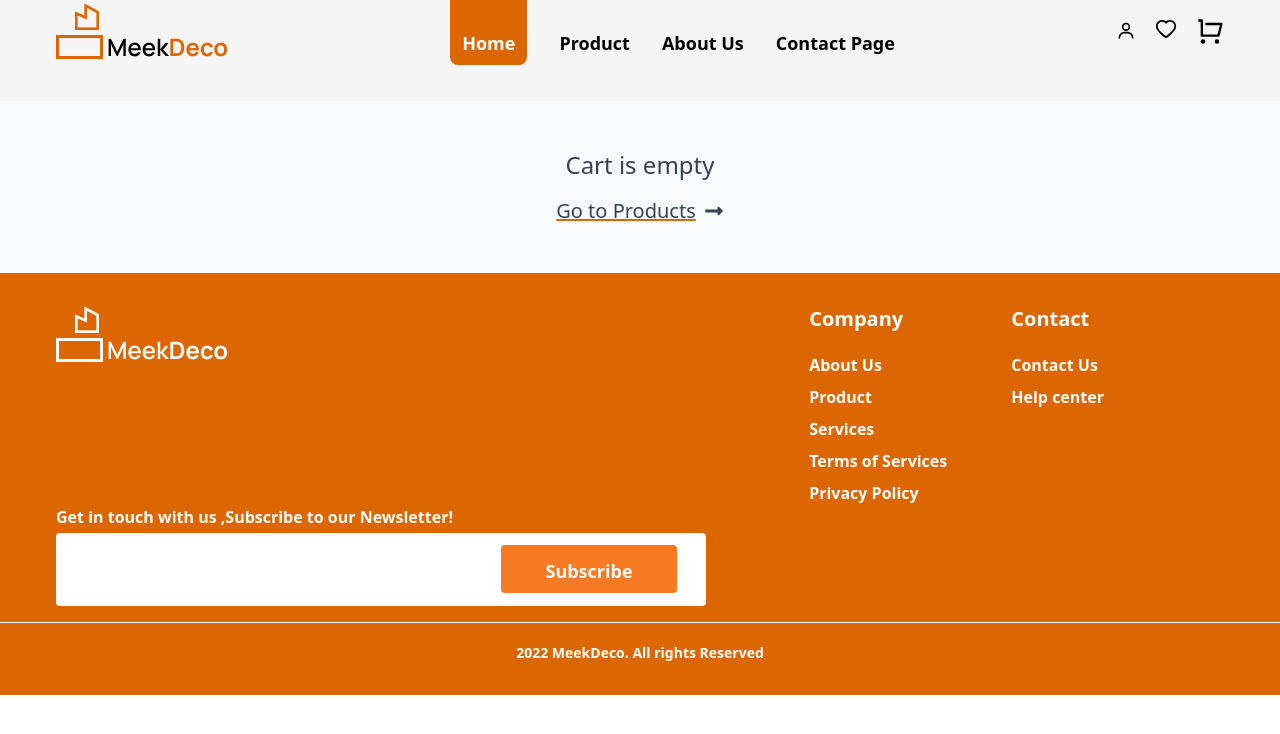
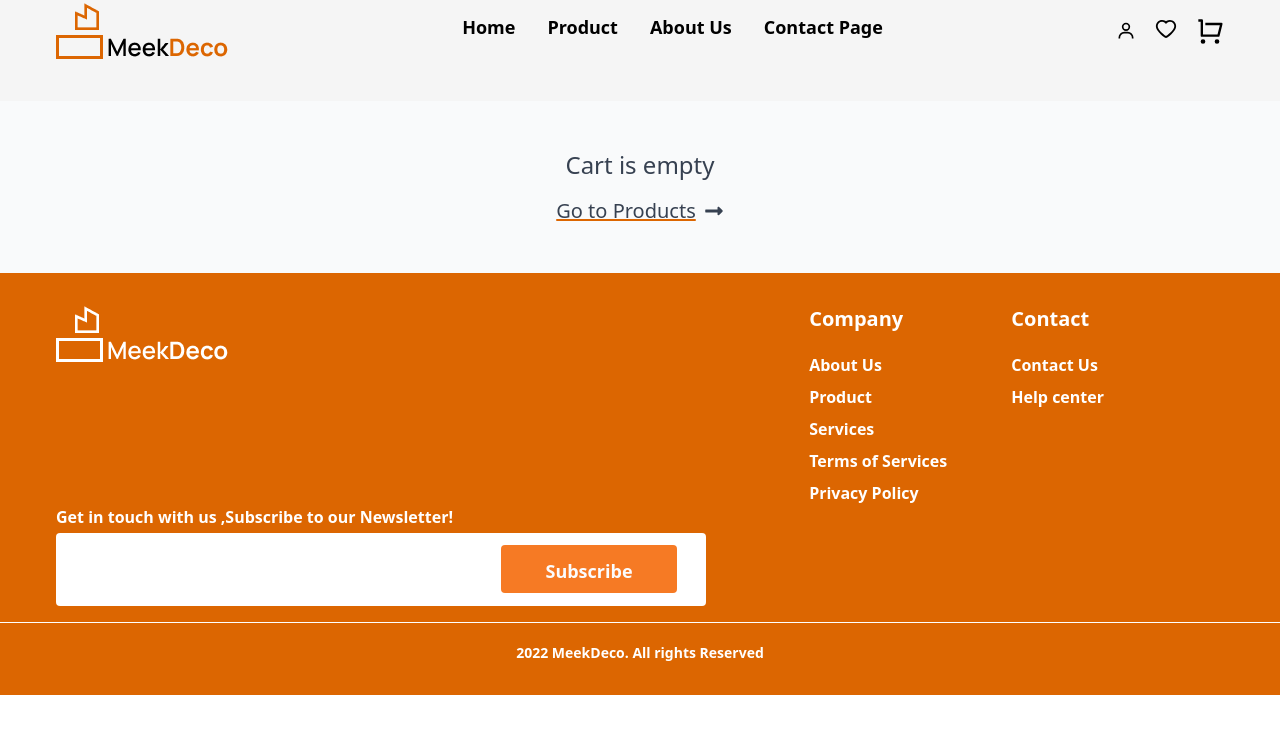
Before and after one commit to pipicoker/interior-ecommerce-store, a React (Create React App) app: page /Cart in a window 1280 px wide. Shown: the top 734 px of the page. Built offline with nearby package versions, Linux system fonts and the light colour scheme.

Commit message:
updated the active nav design

```diff
--- a/src/Components/Header.tsx
+++ b/src/Components/Header.tsx
@@ -1,5 +1,5 @@
 import React, { useState } from 'react'
-import { Link } from 'react-router-dom';
+import { Link, useLocation } from 'react-router-dom';
 
 import NavData from '../Data/NavData';
 
@@ -11,6 +11,8 @@ import { RiShoppingCartLine } from 'react-icons/ri';
 import { RxHamburgerMenu } from 'react-icons/rx';
 
 const Header = () => {
+  const location = useLocation()
+
   const [activeNav, setActiveNav] = useState("one")
   const [mobileNav, setMobileNav] = useState(false)
 
@@ -33,7 +35,7 @@ const Header = () => {
           <nav>
             <ul className="hidden md:flex items-end md:space-x-6 lg:space-x-8  ">
               {NavData.map((data) =>
-                <Link to={data.path as string} key={data.id} className={`text-lg font-semibold cursor-pointer transform transition duration-300 hover:scale-110 hover:text-gray-800 ${data.id === activeNav ? 'bg-pry text-white px-3 pt-8 pb-2 rounded-b-lg' : 'bg-[#F5F5F5] text-blac pb-2'}`} onClick={() => handleNav(data.id)}>{data.title}</Link>
+                <Link to={data.path as string} key={data.id} className={`text-lg font-semibold cursor-pointer transform transition duration-300 hover:scale-110 hover:text-gray-800 ${location.pathname === data.path ? 'bg-pry text-white px-3 pt-8 pb-2 rounded-b-lg' : 'bg-[#F5F5F5] text-blac pb-2'}`} onClick={() => handleNav(data.id)}>{data.title}</Link>
               )}
             </ul>
           </nav>
--- a/src/Data/NavData.tsx
+++ b/src/Data/NavData.tsx
@@ -13,17 +13,17 @@ const NavData: NavDataItem[] = [
     {
         id: "two",
         title: "Product",
-        path: "./productpage"
+        path: "/productpage"
     },
     {
         id: "three",
         title: "About Us",
-        path: "./Aboutpage"
+        path: "/Aboutpage"
     },
     {
         id: "four",
         title: "Contact Page",
-        path: "./Contactpage"
+        path: "/Contactpage"
     },
 ]
 
```
